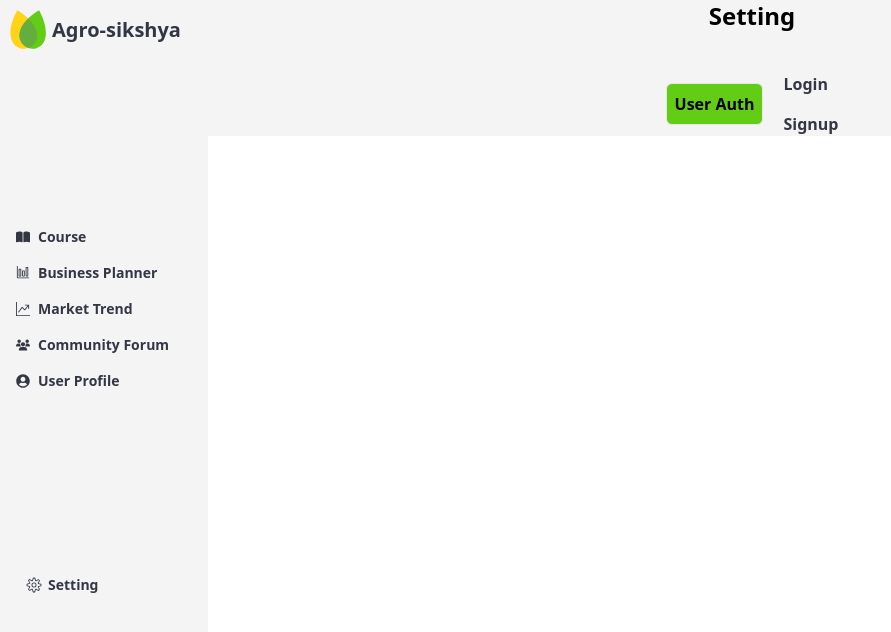
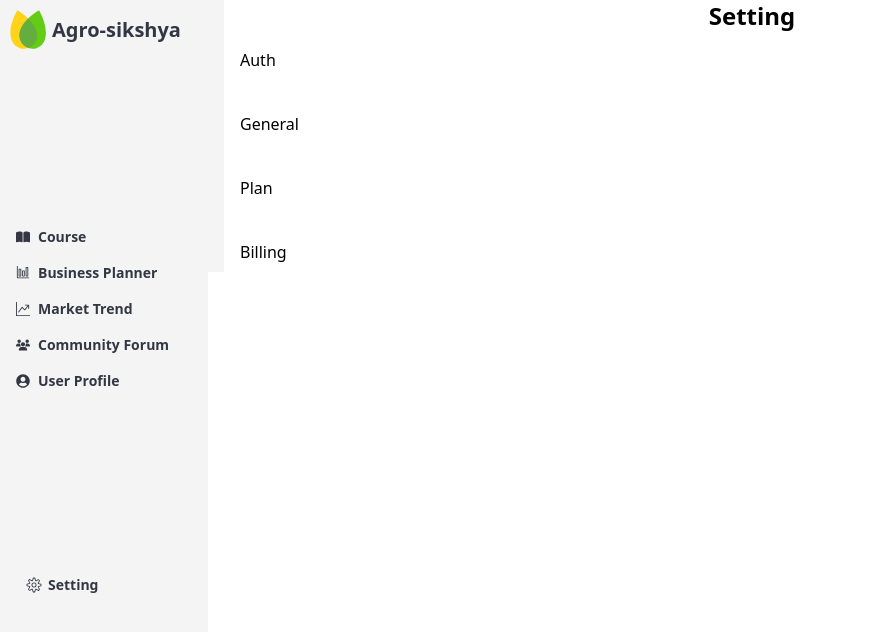
Before and after one commit to Sobindra2005/Agro-sikshya, a React (Vite) app: page /setting in a window 1280 px wide. Shown: the top 632 px of the page, without its empty margins (0-891 px from the left). Built offline with nearby package versions, Linux system fonts and the light colour scheme.

Commit message:
chaning idk

```diff
--- a/src/App.jsx
+++ b/src/App.jsx
@@ -6,7 +6,7 @@ import Footer from "./components/menu/footer";
 import { BussinessPlanner } from "./components/bussinessplanner";
 import Market from "./components/market/market";
 import Signup from "./components/auth/signup";
-import Setting from "./components/setting";
+import Setting from "./components/setting/setting";
 import { Routes, Route } from "react-router-dom";
 import { useEffect } from "react";
 import User from "./components/user/user";
--- a/src/components/setting.jsx
+++ /dev/null
@@ -1,20 +0,0 @@
-import React from 'react'
-import Login from './auth/login'
-import { Link } from 'react-router-dom'
-import Signup from './auth/signup';
-export default function Setting() {
-  return (
-    <>
-    <div className='flex justify-center items-center flex-col space-y-10'>
-       <h3 className='font-bold text-2xl '>Setting</h3>
-       <div className='m-2 flex flex-row items-center space-x-5 font-bold' >
-        <h5 className='border  rounded-md p-2 bg-accent'>User Auth</h5>
-        <div className='space-y-4'>
-        <p><Link to='/login' className='text-primary hover:text-accent '>Login</Link></p>
-        <p><Link to='/signup' className='text-primary hover:text-accent '>Signup</Link></p>
-        </div>
-       </div>
-    </div>
-    </>
-  )
-}
--- /dev/null
+++ b/src/components/setting/setting.jsx
@@ -0,0 +1,15 @@
+import React from 'react'
+import { Link } from 'react-router-dom'
+import Sidebar from './sidebar'
+export default function Setting() {
+  return (
+    <>
+    <div className='bg-purewhite'>
+
+       <h3 className='font-bold text-2xl text-center'>Setting</h3>
+       <Sidebar/>
+    </div>
+
+    </>
+  )
+}
--- /dev/null
+++ b/src/components/setting/sidebar.jsx
@@ -0,0 +1,14 @@
+import React from 'react'
+import { Link } from 'react-router-dom'
+export default function Sidebar() {
+  return (
+    <>
+    <div className='  list-none space-y-10 m-2 p-2'>
+        <li><Link to='/'>Auth</Link></li>
+        <li><Link to='/'> General</Link></li>
+        <li><Link to='/'> Plan</Link></li>
+        <li><Link to='/'> Billing</Link></li>
+    </div>
+    </>
+  )
+}
--- a/src/components/user/user.jsx
+++ b/src/components/user/user.jsx
@@ -34,7 +34,7 @@ export default function User() {
           <img src={A} alt="" className='w-24  h-24' />
           <div>
             <h3 className='font-bold text-xl'>Hari Khatri</h3>
-            <p>hari.harti@gmail.com</p>
+            <p>hari.kharti@gmail.com</p>
             <br />
               <p>Passionate about urban planning and sustainable design.</p>
           </div>
```
Also changed, not shown: 1 other file (tests, documents, lock files or other folders).
